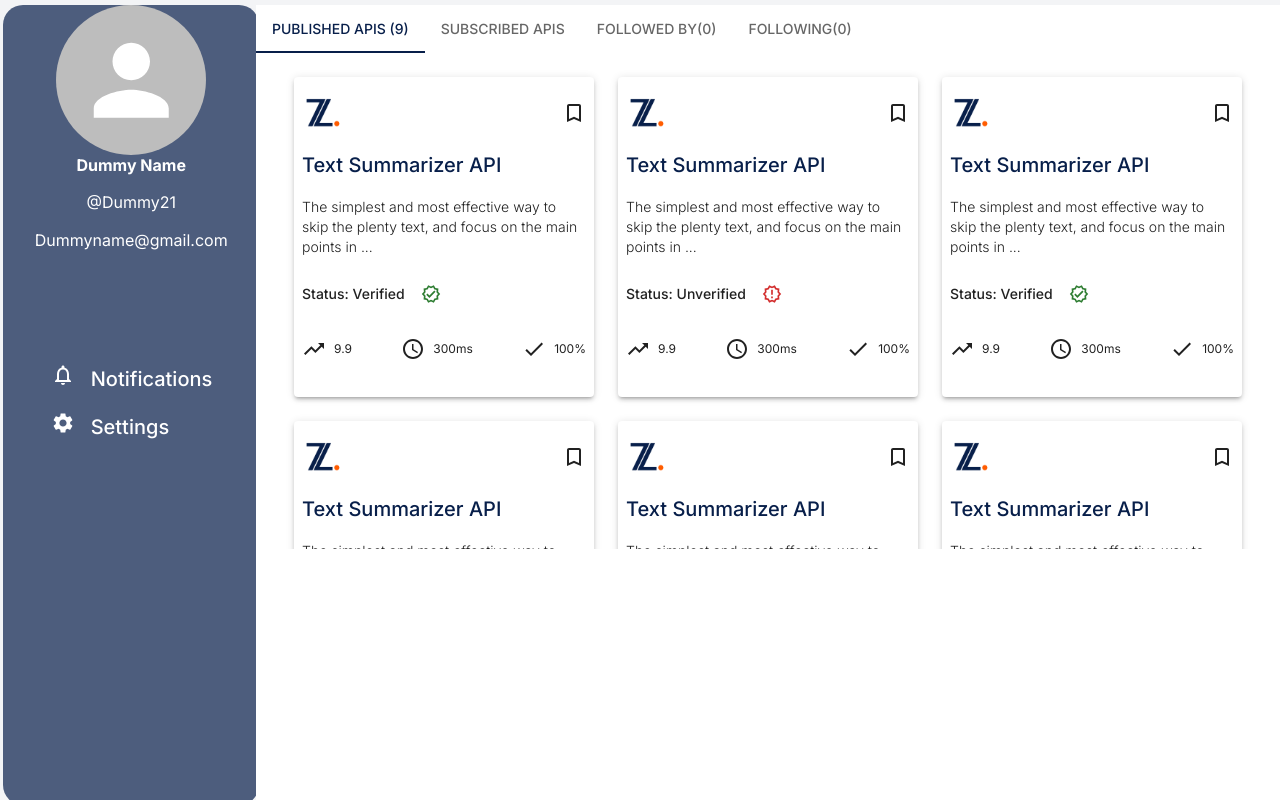
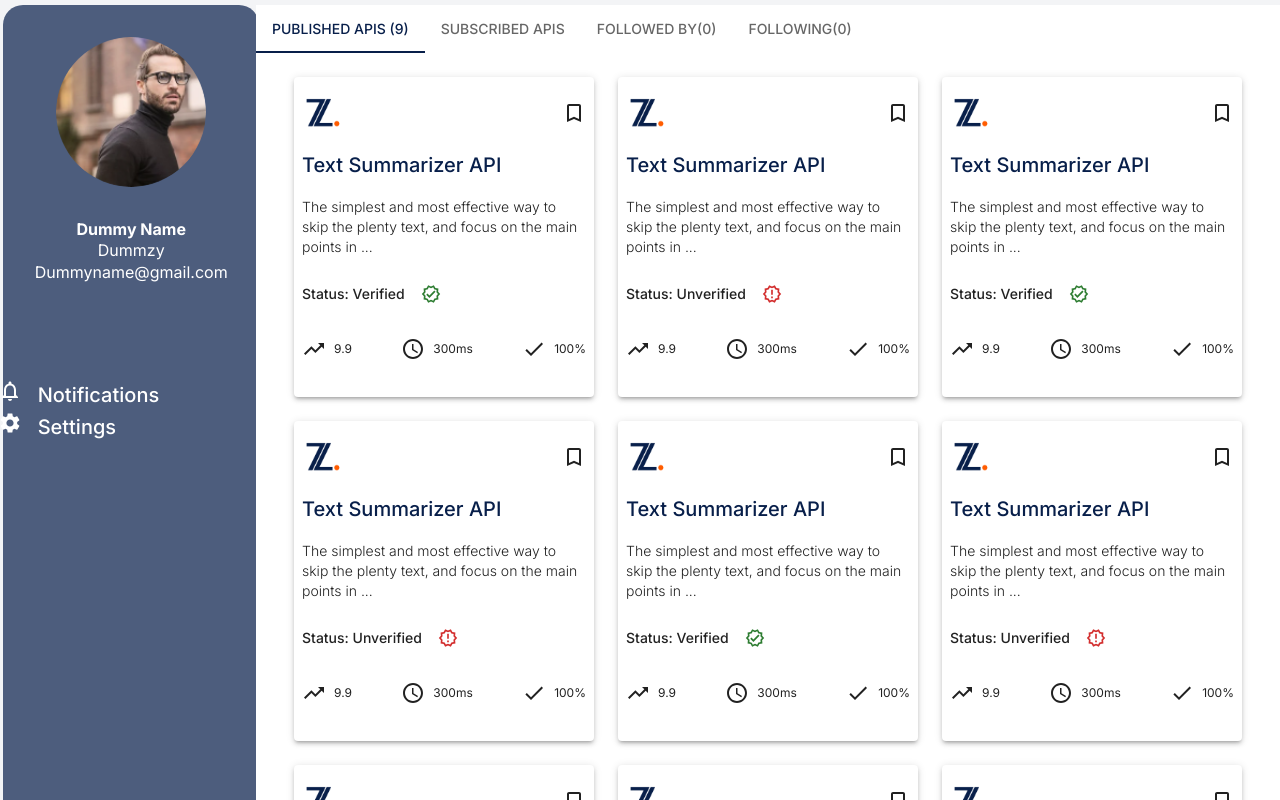
Before and after one commit to Zummit-Africa-Inc/Zapi-FE, a React (Vite) app: page /user/1 in a window 1280 px wide. Shown: the top 800 px of the page. Built offline with nearby package versions, Linux system fonts and the light colour scheme.

Commit message:
made changes

```diff
--- a/src/components/UserProSideBar.tsx
+++ b/src/components/UserProSideBar.tsx
@@ -6,38 +6,45 @@ import SettingsIcon from '@mui/icons-material/Settings'
 
 
 
-const UserProSideBar:React.FC = ( ) => {
+interface UserProp {
+    id : string,
+    email : string,
+    fullName : string,
+    userName : string,
+    image?: string
+}
+
+const UserProSideBar:React.FC<UserProp> = ({email,fullName,userName,image}) => {
     const classes = useStyles();
 
 
     return(
         <>
             <div className={classes.sidebar}>
-                <Stack direction='column'>
-                    <Stack style={{ alignItems: 'center'}}>
-                        <Avatar alt='Dummy-image'  sx={{ width: 150, height: 150 }} />
+                <Stack style={{ margin: '2rem' }}>
+                    <Avatar src={image} alt='Dummy-image'  sx={{ width: 150, height: 150 }} />
                 </Stack>
-                    <Stack spacing={2} style={{ alignItems: 'center'}}>
                 <Typography variant='h5' style={{ fontSize: '1rem', fontWeight: 'bold'}} >
-                        Dummy Name
+                    { fullName }
                 </Typography>
                 <Typography variant='h5' style={{ fontSize: '1rem'}} >
-                        @Dummy21
+                    { userName }
                 </Typography>
                 <Typography variant='h5' style={{ fontSize: '1rem'}} >
-                        Dummyname@gmail.com
+                    { email }
                 </Typography>
+
+                <Stack className={classes.note}>
+                    <Stack direction='row' spacing={2}>
+                        <NotificationsNoneIcon />
+                        <Typography variant='h6' > Notifications</Typography>
                     </Stack>
-                    <Stack direction='row' style={{ marginTop: '7rem', marginLeft: '1rem' }}>
-                        <NotificationsNoneIcon />
-                        <Typography variant='h6' style={{ marginLeft: '1rem' }}> Notifications</Typography>
-                    </Stack>
-                    <Stack direction='row' style={{ marginTop: '1rem', marginLeft: '1rem' }}>
+                    <Stack direction='row' spacing={2}>
                         <SettingsIcon />
                         <Typography variant='h6' style={{ marginLeft: '1rem' }}> Settings</Typography>
                     </Stack>
+
                 </Stack>
-
             </div>
 
         </>
@@ -54,12 +61,19 @@ const useStyles = makeStyles({
         border: '2px',
         borderRadius: '20px',
         width: '100%',
-        height:'800px',
+        height: '100% !important',
         backgroundColor: 'rgba(8, 31, 74, 0.7)',
         color: '#ffffff',
         fontSize: '0.2rem',
         padding: "0 0.25rem",
+
+
     },
+
+    note:{
+        margin: '6rem',
+        alignSelf: 'flex-end'
+    }
 
 
 })
--- a/src/pages/UserProfile.tsx
+++ b/src/pages/UserProfile.tsx
@@ -4,14 +4,14 @@ import { useContextProvider } from "../contexts/ContextProvider";
 
 
 import { makeStyles } from '@mui/styles';
-import { Avatar, Stack, Typography, Tabs, Tab} from '@mui/material'
-import { APIS } from "../testdata";
+import { Stack,  Tabs, Tab} from '@mui/material'
+import { APIS, USER } from "../testdata";
 
 
-const UserProfile = () => {
+const UserProfile:React.FC = () => {
     const classes = useStyles();
     const [tab, setTab] = useState<number>(0);
-    const { activeMenu, setActiveMenu, screenSize, setScreenSize } = useContextProvider();
+    const { setActiveMenu, screenSize, setScreenSize } = useContextProvider();
 
     useEffect(() => {
         const handleScreenResize = () => setScreenSize(innerWidth)
@@ -36,7 +36,9 @@ const UserProfile = () => {
         <>
             <Stack direction='row' className={classes.root}>
                 <Stack className={classes.sidebar}>
-                  <UserProSideBar />
+                  {USER.map((user) => (
+                        <UserProSideBar key={user.id} {...user} />
+                      ))}
                 </Stack>
                 <div className={classes.main}>
                 <Stack>
@@ -48,7 +50,7 @@ const UserProfile = () => {
                     </Tabs>
                     <Stack mt={2}>
                     <TabPanel value={tab} index={0}>
-                    <div style={{width:"100%",height:"60vh",display:"flex",flexWrap:"wrap",alignItems:"center",justifyContent:"center",gap:"1.5rem",overflowY:"scroll",padding:"0.5rem 0"}}>
+                    <div style={{width:"100%",display:"flex",flexWrap:"wrap",alignItems:"center",justifyContent:"center",gap:"1.5rem",overflowY:"scroll",padding:"0.5rem 0"}}>
                         {APIS.map((api) => (
                         <APICard key={api.id} {...api} />
                         ))}
--- a/src/testdata.ts
+++ b/src/testdata.ts
@@ -109,3 +109,13 @@ export const CATEGORIES = [
     "text analysis",
     "weather",
 ];
+
+export const USER = [{
+    id : '0001',
+    fullName : 'Dummy Name',
+    email : 'Dummyname@gmail.com',
+    userName : 'Dummzy',
+    userId : '11223344556677',
+    profileId : '11aa22bb33cc44dd55ee',
+    image : '/images/pro-pics.png',
+}]
```
Also changed, not shown: public/images/pro-pics.png (added). Lines whose indentation alone changed are shown as unchanged.
